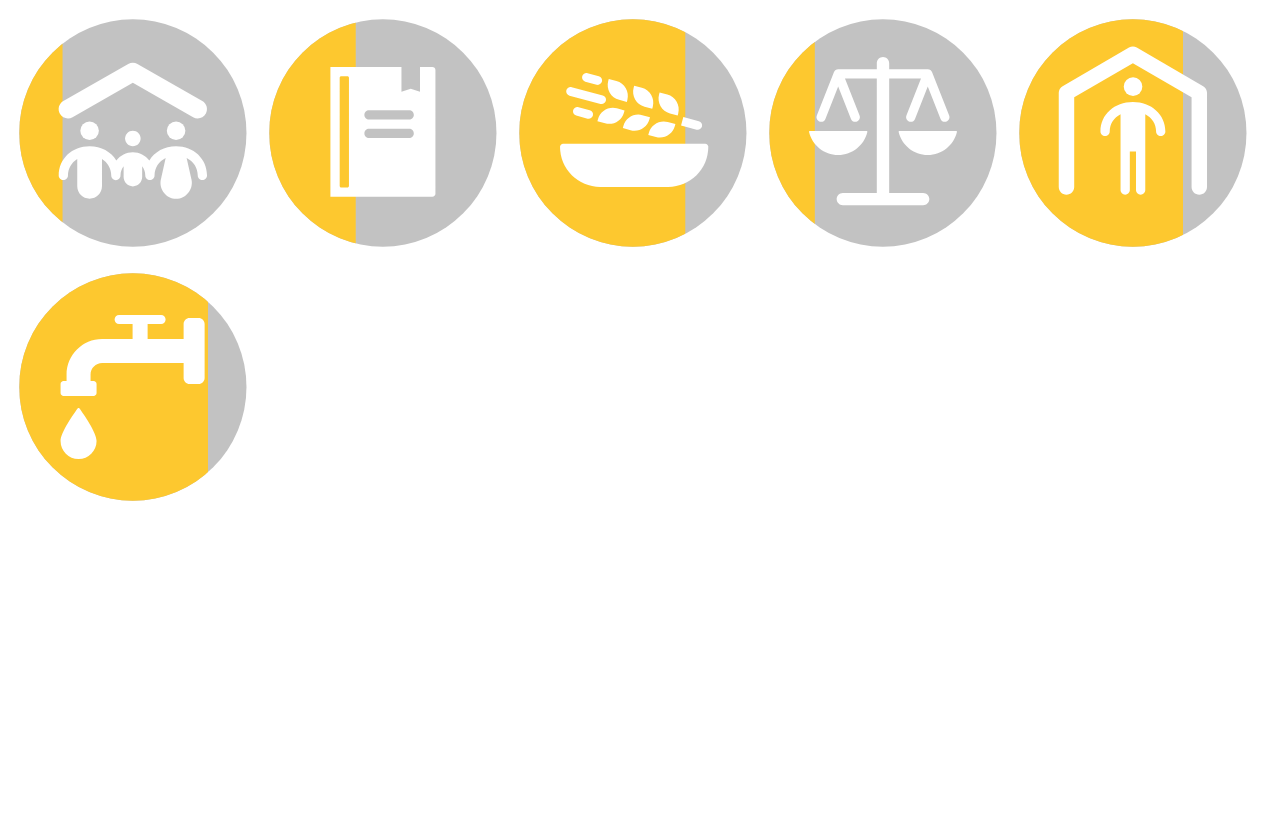
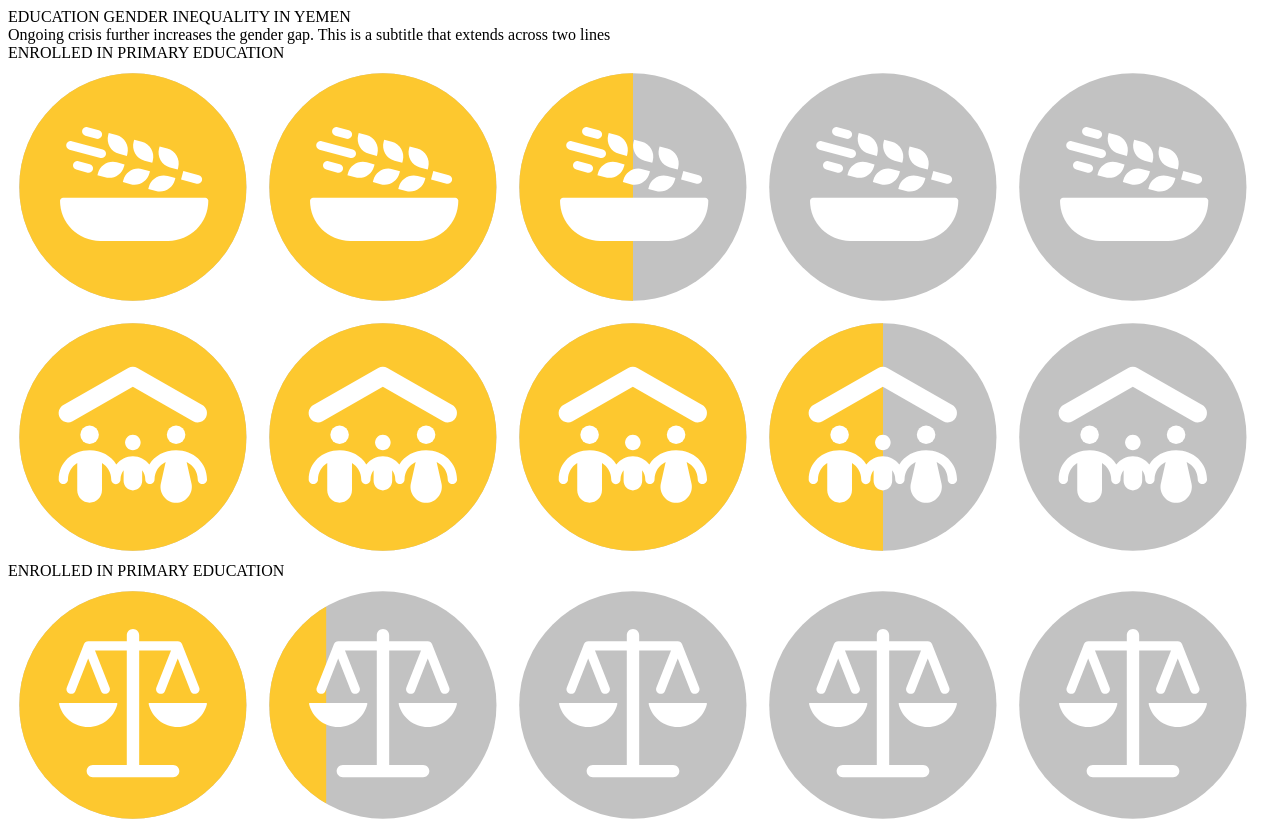
Before and after one commit to ericbolikowski/nrcstat-pictogram-widget-prototype, a React (Create React App) app: page / in a window 1280 px wide. Shown: the top 821 px of the page. Before the commit the page ends 800 px from the top, so only its background shows below. Built offline with nearby package versions, Linux system fonts and the light colour scheme.

Commit message:
feat: progress

```diff
--- a/src/App.js
+++ b/src/App.js
@@ -1,11 +1,37 @@
 import React from "react";
 import "./styles.css";
 import { Widget } from "./Widget";
+import { DataColor } from "./config";
+
+const widget = {
+  title: "EDUCATION GENDER INEQUALITY IN YEMEN",
+  subtitle:
+    "Ongoing crisis further increases the gender gap. This is a subtitle that extends across two lines",
+  source: "Source: Norwegian Refugee Council, May, 2020",
+  sections: [
+    {
+      title: "ENROLLED IN PRIMARY EDUCATION",
+      dataColor: DataColor.Orange,
+      icons: [
+        { icon: "Food", data: 0.5 },
+        { icon: "Camp", data: 0.7 }
+      ]
+    },
+    {
+      title: "ENROLLED IN PRIMARY EDUCATION",
+      dataColor: DataColor.Blue,
+      icons: [
+        { icon: "Legal", data: 0.25 },
+        { icon: "Shelter", data: 0.3 }
+      ]
+    }
+  ]
+};
 
 export default function App() {
   return (
     <div className="App">
-      <Widget />
+      <Widget {...widget} />
     </div>
   );
 }
--- a/src/Widget.js
+++ b/src/Widget.js
@@ -1,41 +1,45 @@
 import React from "react";
 import { DataColor } from "./config";
 import { Camp, Education, Food, Legal, Shelter, WASH } from "./icons/index.js";
+import "./Widget.scss";
 
-const widget = {
-  title: "EDUCATION GENDER INEQUALITY IN YEMEN",
-  subtitle:
-    "Ongoing crisis further increases the gender gap. This is a subtitle that extends across two lines",
-  source: "Source: Norwegian Refugee Council, May, 2020",
-  sections: [
-    {
-      title: "ENROLLED IN PRIMARY EDUCATION",
-      dataColor: DataColor.Orange,
-      icons: [
-        { icon: "food", data: 0.5 },
-        { icon: "camp", data: 0.7 }
-      ]
-    },
-    {
-      title: "ENROLLED IN PRIMARY EDUCATION",
-      dataColor: DataColor.Blue,
-      icons: [
-        { icon: "legal", data: 0.25 },
-        { icon: "shelter", data: 0.3 }
-      ]
-    }
-  ]
+const WidgetIconMap = {
+  Camp,
+  Education,
+  Food,
+  Legal,
+  Shelter,
+  WASH
 };
 
-export function Widget() {
+export function Widget({ title, subtitle, source, sections }) {
+  console.log(title);
+  return (
+    <div className="container">
+      <span className="title">{title}</span>
+      <span className="subtitle">{subtitle}</span>
+      {sections.map((section) => (
+        <div className="section">
+          <span className="section-title">{section.title}</span>
+          {section.icons.map((icon) => {
+            const Icon = WidgetIconMap[icon.icon];
+            return <Icon data={icon.data} />;
+          })}
+        </div>
+      ))}
+    </div>
+  );
+}
+
+export function _Widget() {
   return (
     <>
-      <Camp horizontalFill={0.2} />
-      <Education horizontalFill={0.8} />
-      <Food horizontalFill={0.3} />
-      <Legal horizontalFill={0.9} />
-      <Shelter horizontalFill={0.1} />
-      <WASH horizontalFill={0.6} />
+      <Camp data={0.55} />
+      <Education data={0.5} />
+      <Food data={0.5} />
+      <Legal data={0.5} />
+      <Shelter data={0.5} />
+      <WASH data={0.5} />
     </>
   );
 }
--- /dev/null
+++ b/src/Widget.scss
@@ -0,0 +1,9 @@
+.container {
+  display: flex;
+  flex-direction: column;
+}
+
+.icon-bar {
+  display: flex;
+  flex-direction: row;
+}
--- a/src/icons/Camp.js
+++ b/src/icons/Camp.js
@@ -1,8 +1,11 @@
 import React from "react";
 import "./all-icons-style.scss";
 import { Icon } from "./Icon.js";
+import { IconBar } from "./IconBar";
 
-export function Camp({ horizontalFill }) {
+export const Camp = IconBar(CampIcon);
+
+function CampIcon({ horizontalFill }) {
   return (
     <Icon horizontalFill={horizontalFill}>
       <g>
--- a/src/icons/Education.js
+++ b/src/icons/Education.js
@@ -1,9 +1,11 @@
 import React from "react";
 import "./all-icons-style.scss";
 import { Icon } from "./Icon.js";
+import { IconBar } from "./IconBar";
 
-export function Education({ horizontalFill }) {
-  console.log(horizontalFill);
+export const Education = IconBar(EducationIcon);
+
+function EducationIcon({ horizontalFill }) {
   return (
     <Icon horizontalFill={horizontalFill}>
       <g>
--- a/src/icons/Food.js
+++ b/src/icons/Food.js
@@ -1,8 +1,11 @@
 import React from "react";
 import "./all-icons-style.scss";
 import { Icon } from "./Icon.js";
+import { IconBar } from "./IconBar";
 
-export function Food({ horizontalFill }) {
+export const Food = IconBar(FoodIcon);
+
+function FoodIcon({ horizontalFill }) {
   return (
     <Icon horizontalFill={horizontalFill}>
       <g>
--- a/src/icons/Icon.js
+++ b/src/icons/Icon.js
@@ -7,22 +7,13 @@ import { v4 as uuidv4 } from "uuid";
 
 export function Icon({
   children,
-  _horizontalFill,
+  horizontalFill,
   iconBaseColor = "#C2C2C2",
   fillColor = "#FDC82F"
 }) {
-  const [horizontalFill, setHorizontalFill] = useState(() => Math.random());
-  useEffect(() => {
-    setInterval(() => {
-      setHorizontalFill((fillDegree) => {
-        return fillDegree >= 1 ? 0 : fillDegree + 0.01;
-      });
-    }, 50);
-  }, []);
   const maskId = useMemo(() => uuidv4(), []);
-  console.log(horizontalFill);
   const maskWidth = Math.round(horizontalFill * 1000);
-  console.log(maskWidth);
+
   return (
     <svg
       className="icon-svg"
--- /dev/null
+++ b/src/icons/IconBar.js
@@ -0,0 +1,33 @@
+import React, { useMemo, useState, useEffect } from "react";
+import { v4 as uuidv4 } from "uuid";
+
+import "../Widget.scss";
+
+const ICON_COUNT = 5;
+
+export const IconBar = (Icon) => ({ data }) => {
+  const iconFillDegrees = useMemo(
+    () =>
+      Array(ICON_COUNT)
+        .fill()
+        .map((_, key) => {
+          const rangeLowerEnd = key * (1 / ICON_COUNT);
+          const rangeUpperEnd = (key + 1) * (1 / ICON_COUNT);
+          if (data <= rangeLowerEnd) return 0;
+          if (data >= rangeUpperEnd) return 1;
+
+          // return data normalized to the range. See for more about how to do this:
+          // https://stats.stackexchange.com/questions/70801/how-to-normalize-data-to-0-1-range
+          return (data - rangeLowerEnd) / (rangeUpperEnd - rangeLowerEnd);
+        }),
+    [data]
+  );
+
+  return (
+    <div className="icon-bar">
+      {iconFillDegrees.map((fillDegree, key) => (
+        <Icon horizontalFill={fillDegree} key={key} />
+      ))}
+    </div>
+  );
+};
--- a/src/icons/Legal.js
+++ b/src/icons/Legal.js
@@ -1,8 +1,11 @@
 import React from "react";
 import "./all-icons-style.scss";
 import { Icon } from "./Icon.js";
+import { IconBar } from "./IconBar";
 
-export function Legal({ horizontalFill }) {
+export const Legal = IconBar(LegalIcon);
+
+function LegalIcon({ horizontalFill }) {
   return (
     <Icon horizontalFill={horizontalFill}>
       <g>
--- a/src/icons/Shelter.js
+++ b/src/icons/Shelter.js
@@ -1,8 +1,11 @@
 import React from "react";
 import "./all-icons-style.scss";
 import { Icon } from "./Icon.js";
+import { IconBar } from "./IconBar";
 
-export function Shelter({ horizontalFill }) {
+export const Shelter = IconBar(ShelterIcon);
+
+function ShelterIcon({ horizontalFill }) {
   return (
     <Icon horizontalFill={horizontalFill}>
       <g>
--- a/src/icons/WASH.js
+++ b/src/icons/WASH.js
@@ -1,8 +1,11 @@
 import React from "react";
 import "./all-icons-style.scss";
 import { Icon } from "./Icon.js";
+import { IconBar } from "./IconBar";
 
-export function WASH({ horizontalFill }) {
+export const WASH = IconBar(WASHIcon);
+
+function WASHIcon({ horizontalFill }) {
   return (
     <Icon horizontalFill={horizontalFill}>
       <g>
```
